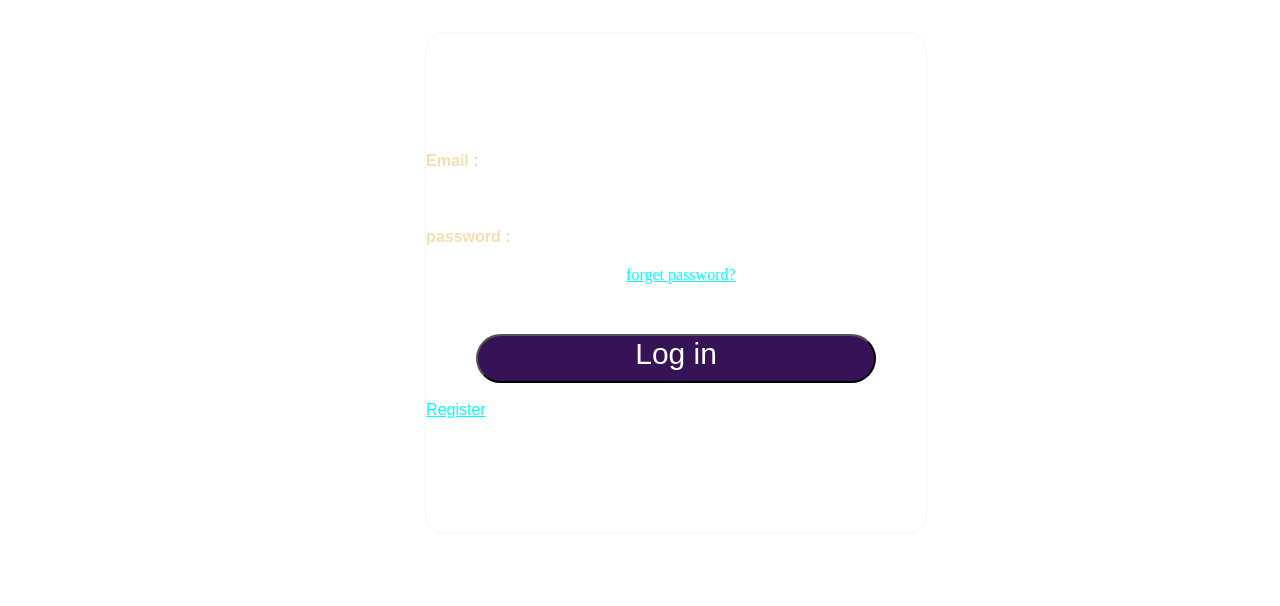
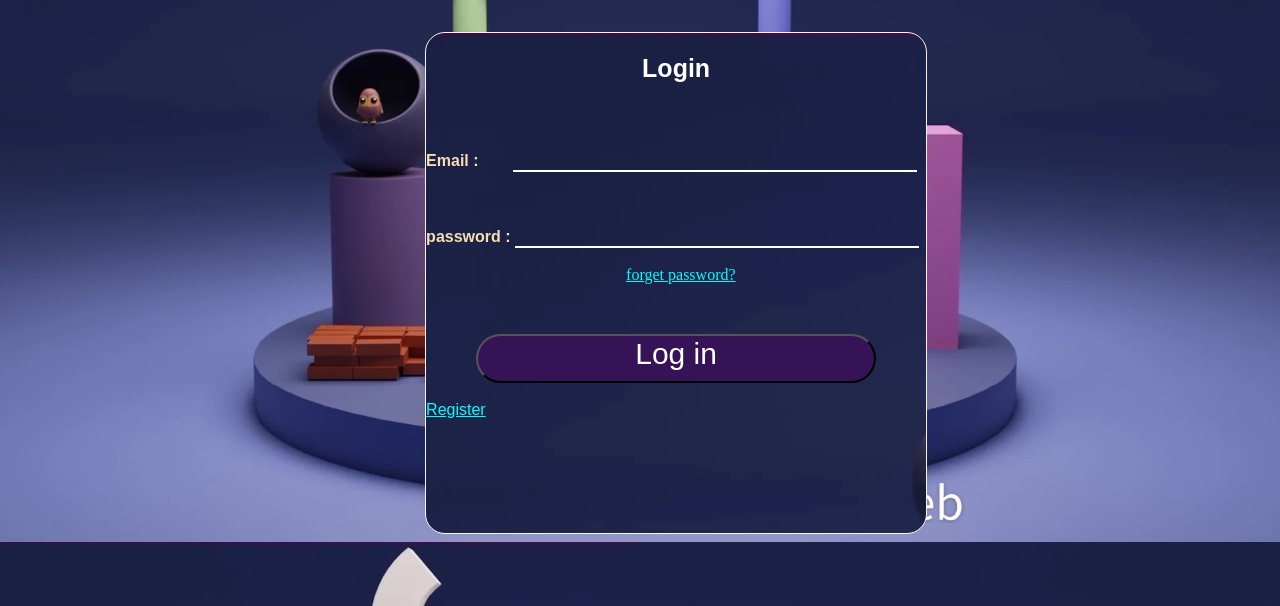
Before and after one commit to zakariaouali/register, a plain HTML site: page Login.html in a window 1280 px wide. Shown: the part 194-800 px from the top of the page. Drawn offline with Linux system fonts and the light colour scheme.

Commit message:
Add files via upload

```diff
--- a/Login.html
+++ b/Login.html
@@ -3,7 +3,7 @@
     <head>
         <title>Login Page</title>
         <style>
-             body{background: url(IMG_5290.JPG) repeat;
+             body{background: url(imgs/background.JPG) repeat;
             background-position: center;
             background-size: cover;}
             h2{color: white; font-family: Arial, Helvetica, sans-serif;
@@ -19,7 +19,7 @@
 
             }
             section{
-                background: url(IMG_5290.JPG);
+                background: url(imgs/background.JPG);
                 border: 1px rgb(245, 245, 245) solid;
                 border-radius: 20px;
                 width: 500px;
```
